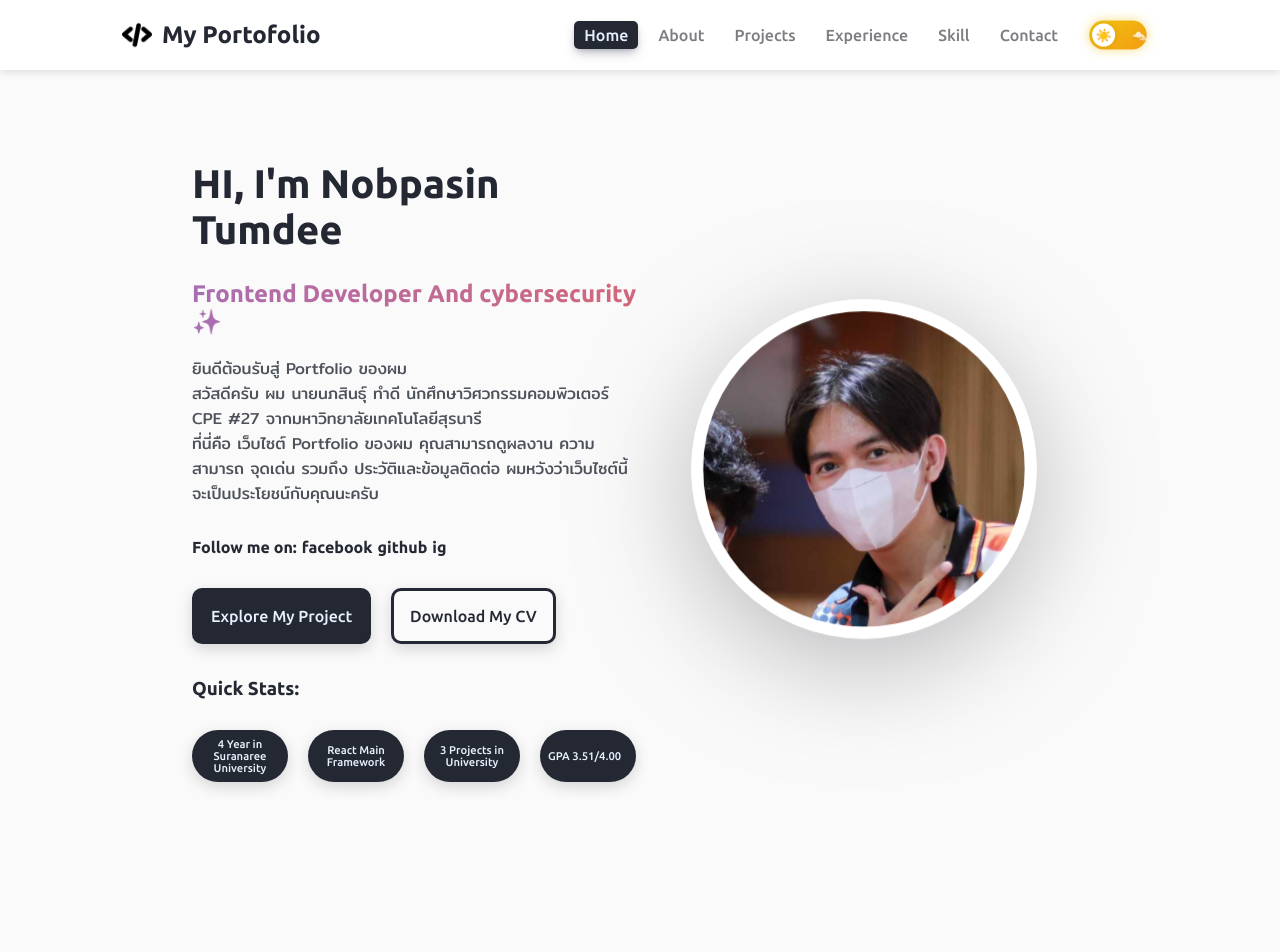
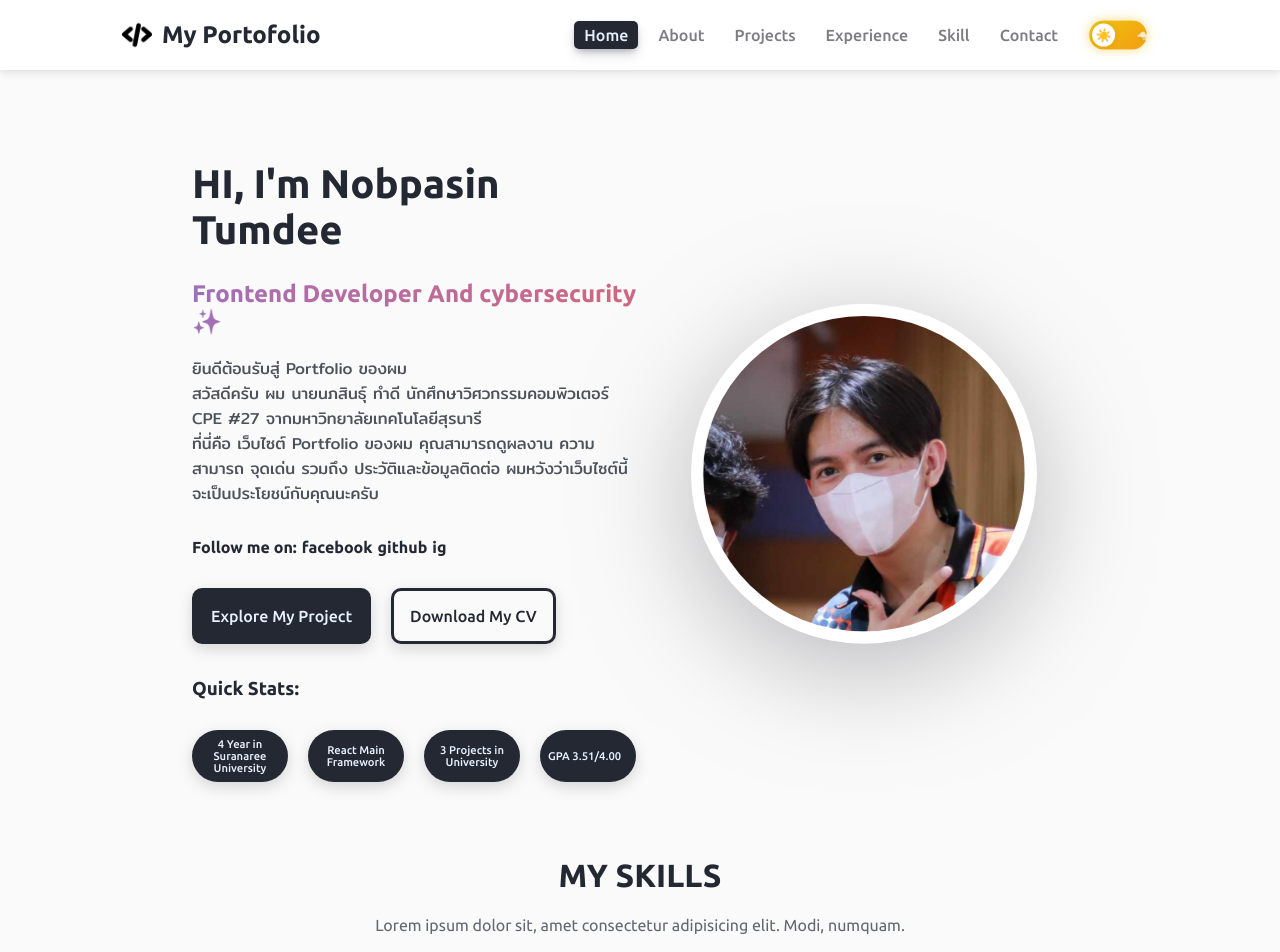
Before and after one commit to NobpasinTumdee/MyPortfolio, a React (Vite) app in the folder Portfolio/: page / in a window 1280 px wide. Shown: the top 952 px of the page. Before the commit the page ends 857 px from the top, so only its background shows below. Built offline with nearby package versions, Linux system fonts and the light colour scheme.

Commit message:
Add Skill component to Home page
Imported and rendered the Skill component within the Home page to display additional content or features related to skills.

```diff
--- a/Portfolio/src/Page/Home.tsx
+++ b/Portfolio/src/Page/Home.tsx
@@ -4,6 +4,7 @@ import me from '../assets/me.png';
 import Aos from 'aos';
 import 'aos/dist/aos.css';
 import { Link } from 'react-router-dom';
+import Skill from './Skill';
 
 const Home = () => {
   useEffect(() => {
@@ -44,6 +45,9 @@ const Home = () => {
           <img className='profile' src={me} alt="my profile" />
         </div>
       </div>
+      <div>
+        <Skill />
+      </div>
     </>
   )
 }
```
